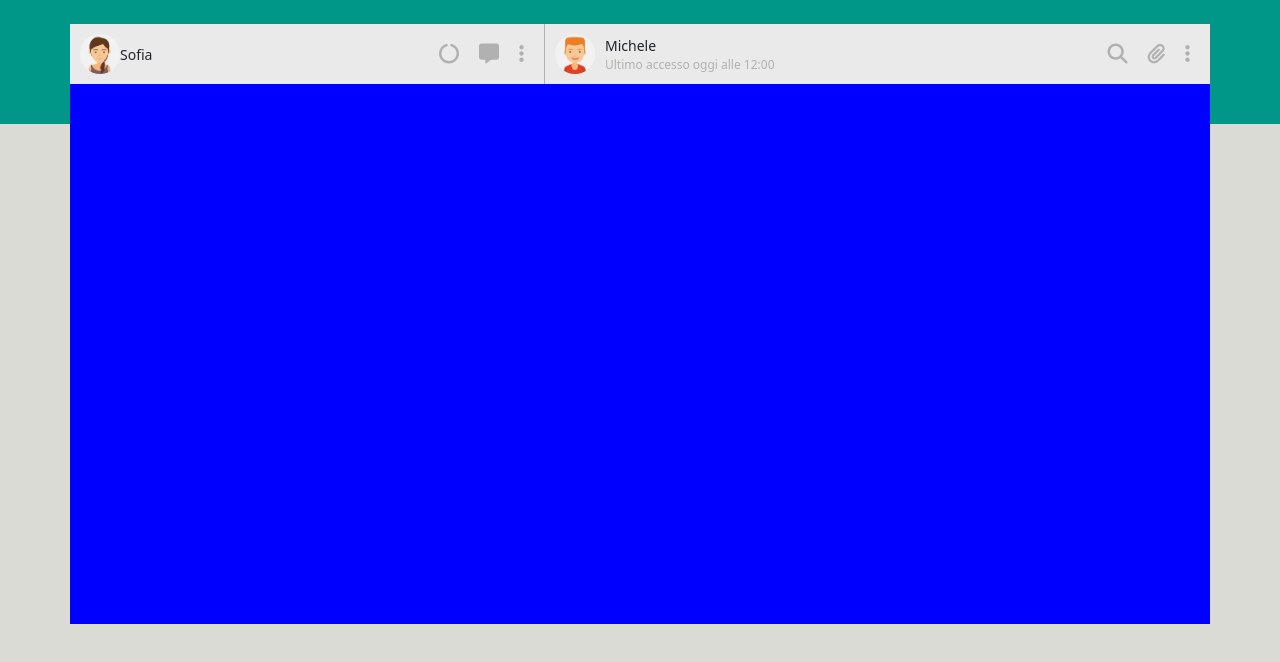
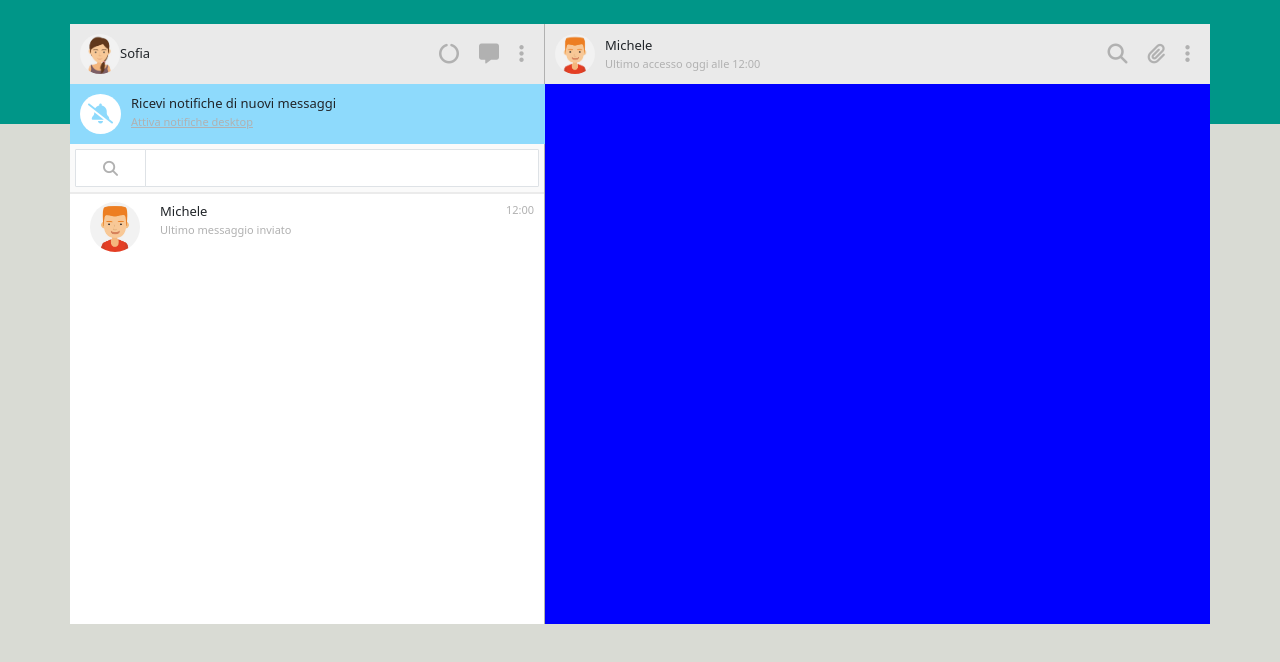
Before and after one commit to ChristianBianchi99/vue-boolzapp, a plain HTML site: page index.html in a window 1280 px wide. Drawn offline with nearby package versions, Linux system fonts and the light colour scheme.

Commit message:
Agg elementi sez contacts

```diff
--- a/css/style.css
+++ b/css/style.css
@@ -6,15 +6,75 @@
 body {
     background-image: linear-gradient(180deg, #009688 15%, #D9DBD4 15%);
     height: 100vh;
-    font-size: 14px;
+    font-size: 13px;
 }
 /* INIZIO STILE CONTATTI */
-.contacts header {
+.contacts header, .contacts main {
     border-right: 1px solid rgb(177, 177, 177);
 }
 .profile, .console {
     display: flex;
     align-items: center;
+}
+/* Inizio stile notification */
+.notification {
+    padding: 70px 10px 10px;
+    display: flex;
+    background-color: rgb(142, 218, 252);
+}
+.notification i {
+    background-color: white;
+    padding: 10px 8px;
+    border-radius: 50%;
+    color: rgb(142, 218, 252);
+}
+.notification .text {
+    margin-left: 10px;
+}
+.notification a {
+    display: block;
+    font-size: 11px;
+    color: rgb(177, 177, 177);
+}
+.contacts main {
+    background-color: white;
+    height: calc(100% - 120px);
+}
+.input {
+    padding: 5px;
+    background-color: rgb(250, 250, 250);
+}
+.input-group-text, .form-control {
+    border-radius: 1px;
+}
+.input-group-text {
+    background-color: white;
+}
+.input i {
+    font-size: 15px;
+    margin: 0 15px;
+    color: rgb(177, 177, 177);
+}
+/* Inizio stile lista contatti */
+.contact {
+    padding: 10px;
+    position: relative;
+}
+hr {
+    margin: 0;
+    border: 1px solid rgb(177, 177, 177);
+    position: absolute;
+    top: 0;
+    left: 0;
+    right: 0;
+}
+.contact .profileImg {
+    height: 50px;
+    width: 50px;
+    margin: 0 20px 0 10px;
+}
+.time {
+    float: right;
 }
 /* FINE STILE CONTATTI */
 /* INIZIO STILE CONVERSAZIONI */
@@ -50,13 +110,15 @@ img {
     width: 100%;
     border-radius: 50%;
 }
-.accesso {
-    font-size: 12px;
+.accesso, .time, .lastMessage {
+    font-size: 11px;
     color: rgb(177, 177, 177);
 }
 header i {
-    font-size: 20px;
     margin: 0 10px;
     color: rgb(177, 177, 177);
 }
+i {
+    font-size: 20px
+}
 /* FINE STILE GENERALE */
--- a/index.html
+++ b/index.html
@@ -15,7 +15,7 @@
                 <!-- INIZIO COLONNA CONTATTI -->
                 <div class="col-5">
                     <div class="contacts">
-                        <header>
+                        <header> <!-- Inizio header -->
                             <div class="profile">
                                 <div class="profileImg">
                                     <img src="./img/avatar_io.jpg" alt="Io">
@@ -29,20 +29,50 @@
                                 <i class="fa-solid fa-message"></i>
                                 <i class="fa-solid fa-ellipsis-vertical"></i>
                             </div>
-                        </header>
-                        <body>
-
-                        </body>
-                        <footer>
-
-                        </footer>
+                        </header> <!-- Fine header -->
+                        <div class="notification"> <!-- Inizio notification -->
+                            <i class="fa-solid fa-bell-slash"></i>
+                            <div class="text">
+                                Ricevi notifiche di nuovi messaggi
+                                <a href="#">
+                                    Attiva notifiche desktop
+                                </a>
+                            </div>
+                        </div> <!-- Fine notification -->
+                        <main> <!-- Inizio main -->
+                            <div class="input">
+                                <div class="input-group">
+                                    <span class="input-group-text" id="inputGroup-sizing-default"><i class="fa-solid fa-magnifying-glass"></i></span>
+                                    <input type="text" class="form-control" aria-label="Sizing example input" aria-describedby="inputGroup-sizing-default">
+                                </div>
+                            </div>
+                            <div class="contactsList"> <!-- Inizio lista contatti -->
+                                <div class="contact d-flex justify-content-between">
+                                    <hr>
+                                    <div class="d-flex">
+                                        <div class="profileImg">
+                                            <img src="./img/avatar_1.jpg" alt="Michele">
+                                        </div>
+                                        <div class="name">
+                                            Michele
+                                            <div class="lastMessage">
+                                                Ultimo messaggio inviato
+                                            </div>
+                                        </div>
+                                    </div>
+                                    <div class="time">
+                                        12:00
+                                    </div>
+                                </div>
+                            </div> <!-- Fine lista contatti -->
+                        </main> <!-- Fine main -->
                     </div>
                 </div>
                 <!-- FINE COLONNA CONTATTI -->
                 <!-- INIZIO COLONNA CONVERSAZIONI -->
                 <div class="col-7">
                     <div class="messages">
-                        <header>
+                        <header> <!-- Inizio header -->
                             <div class="profile">
                                 <div class="profileImg">
                                     <img src="./img/avatar_1.jpg" alt="Michele">
@@ -59,10 +89,13 @@
                                 <i class="fa-solid fa-paperclip"></i>
                                 <i class="fa-solid fa-ellipsis-vertical"></i>
                             </div>
-                        </header>
-                        <body>
+                        </header> <!-- Fine header -->
+                        <main>
 
-                        </body>
+                        </main>
+                        <footer>
+
+                        </footer>
                     </div>
                 </div>
                 <!-- FINE COLONNA CONVERSAZIONI -->
```
